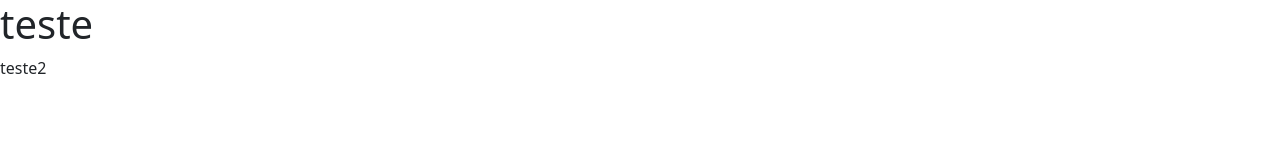
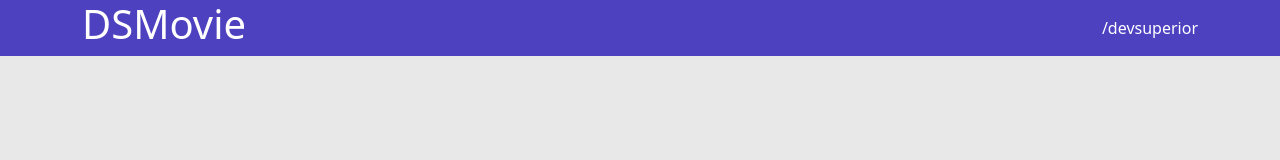
Before and after one commit to leozeppelin/DSMovie, a plain HTML site: page index.html in a window 1280 px wide. Drawn offline with nearby package versions, Linux system fonts and the light colour scheme.

Commit message:
Barra Superior parte 1

```diff
--- a/css/styles.css
+++ b/css/styles.css
@@ -2,6 +2,32 @@
 @import url('https://fonts.googleapis.com/css2?family=Open+Sans:wght@300;400;700&display=swap');
 </style>
 
+
+// * determina o que todo o corpo terá
 * {
+    box-sizing: border-box;
     font-family: 'Open Sans', sans-serif;
 }
+
+
+a, a:hover{
+    text-align: right;
+    color: unset;
+    text-decoration: none;
+
+}
+
+header{
+    background-color: #4D41C0;
+    color: #FFFFFF;
+}
+
+html, body{
+    background-color: #E8E8E8
+}
+
+nav{
+    display: flex;
+    align-items: center;
+    justify-content: space-between;
+}
--- a/index.html
+++ b/index.html
@@ -10,9 +10,12 @@
 
 </head>
 <body>
-    <h1>
-        teste
-    </h1>
-    teste2
+<header>
+    <nav class="container">
+        <h1>DSMovie</h1>
+    <a href="https://github.com/devsuperior">/devsuperior </a>
+    </nav>
+
+</header>
 </body>
 </html>
```
